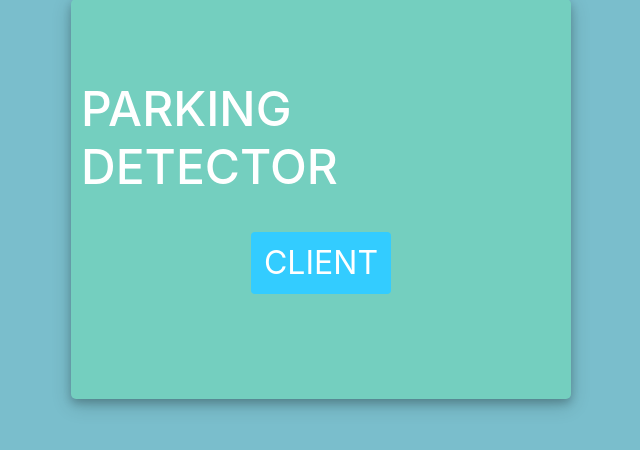
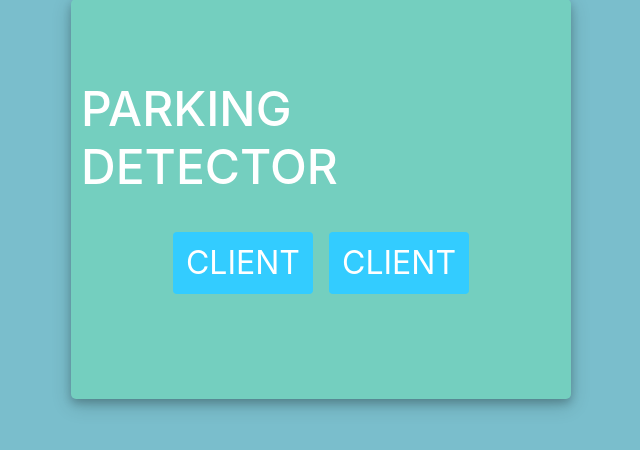
Before and after one commit to SimoneMattioli98/Parking_Detector, a Django app: page / in a window 1280 px wide. Shown: the part 201-651 px from the top of the page, without its empty margins (319-959 px from the left). Run offline with Django 3.2, Linux system fonts and the light colour scheme; some libraries are stand-ins or nearby versions.

Commit message:
add button manager to home

```diff
--- a/parking_detector/templates/home.html
+++ b/parking_detector/templates/home.html
@@ -97,6 +97,9 @@
                     <div class="client-gui d-flex flex-column bd-highlight mb-3">
                         <div class="p-2 bd-highlight"><button class="btn login_btn" onclick="location.href = '/detection'">CLIENT</button></div>
                       </div>
+					  <div class="client-gui d-flex flex-column bd-highlight mb-3">
+                        <div class="p-2 bd-highlight"><button class="btn login_btn" onclick="location.href = '/detection'">CLIENT</button></div>
+                      </div>
 
 
 				</div>
```
